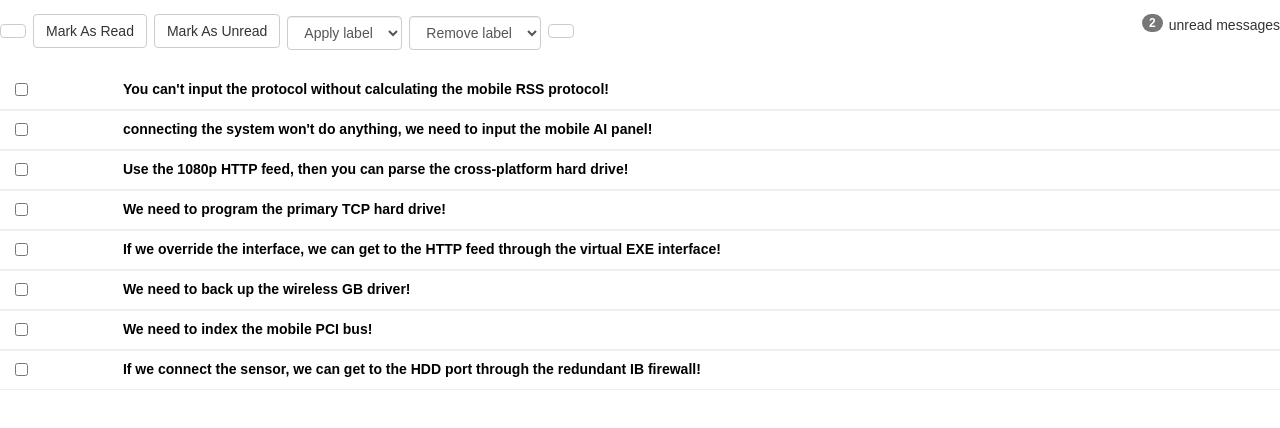
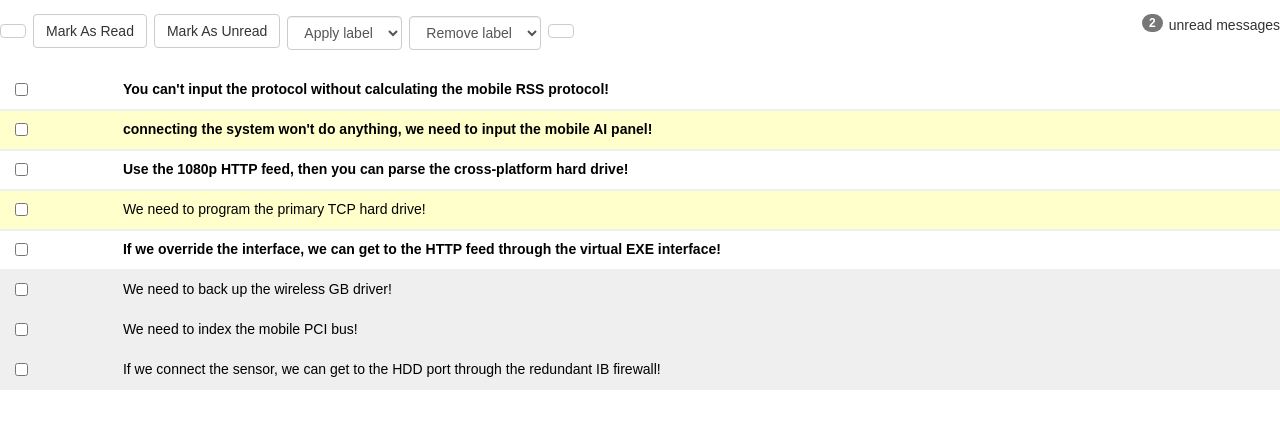
Before and after one commit to chadellison/react-inbox, a React (Create React App) app: page / in a window 1280 px wide. Shown: the top 428 px of the page. Built offline with nearby package versions, Linux system fonts and the light colour scheme; the HTML template or start-up script is replaced by a standard one.

Commit message:
add handle selected

```diff
--- a/src/App.js
+++ b/src/App.js
@@ -20,6 +20,17 @@ class App extends Component {
         })
     }
 
+    handleSelected(message) {
+        if(message.selected === undefined) {
+            let updatedMessages = this.state.messages
+            updatedMessages[message.id - 1].selected = true
+
+            this.setState({
+                messages: updatedMessages
+            })
+        }
+    }
+
     render() {
         return (
             <div className="App">
--- a/src/Message.js
+++ b/src/Message.js
@@ -1,20 +1,24 @@
-import React, { Component } from 'react';
+import React, {Component} from 'react';
 
 class Message extends Component {
 
-    // constructor() {
-    //     this.state = {
-    //         unread: true
-    //     }
-    // }
+    get messageRead() {
+        return this.props.message.read ? "read" : "unread"
+    }
+
+    get messageSelected() {
+        if (this.props.message.selected !== undefined) {
+            return 'selected'
+        }
+    }
 
     render() {
-        return(
-            <div className="row message unread">
+        return (
+            <div className={`row message ${this.messageRead} ${this.messageSelected}`}>
                 <div className="col-xs-1">
                     <div className="row">
                         <div className="col-xs-2">
-                            <input type="checkbox" />
+                            <input type="checkbox"/>
                         </div>
                         <div className="col-xs-2">
                             <i className="star fa fa-star-o"></i>
```
Also changed, not shown: 1 other file (tests, documents, lock files or other folders).
